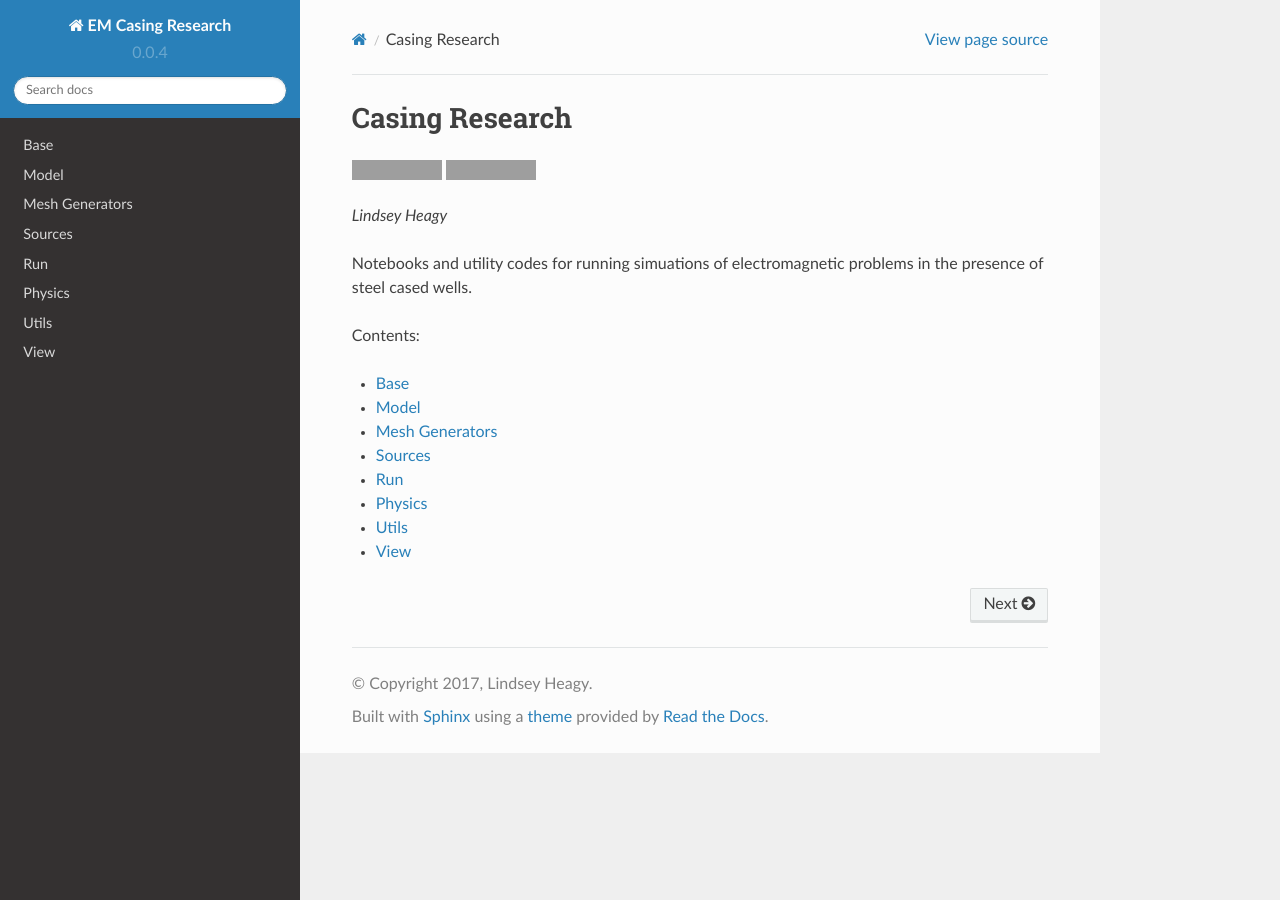
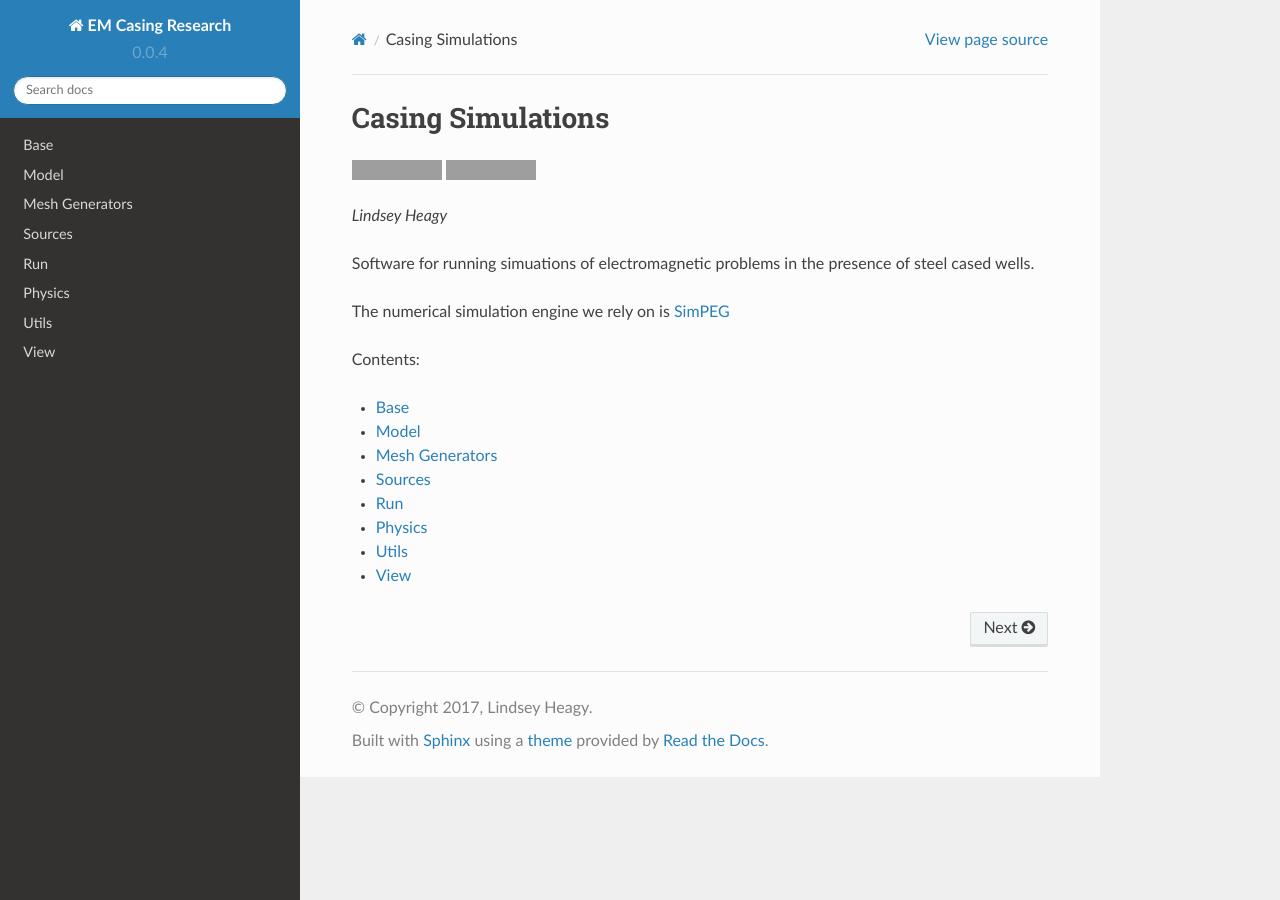
Before and after one commit to simpeg-research/casingSimulations, a Sphinx documentation site: the page built from docs/index.rst, in a window 1280 px wide. Built offline with Sphinx 7.4.7 and the Read the Docs theme 2.0.0, drawn with Linux system fonts in a browser that asks for light colours; the version number is read from the project's files by our own code; grey boxes are pictures that could not be loaded.

Commit message:
clean up docs

```diff
--- a/README.rst
+++ b/README.rst
@@ -1,5 +1,5 @@
-Casing Research
-===============
+Casing Simulations
+==================
 
 .. image:: https://travis-ci.org/lheagy/casingSimulations.svg?branch=master
     :target: https://travis-ci.org/lheagy/casingSimulations
@@ -11,5 +11,10 @@ Casing Research
 
 *Lindsey Heagy*
 
-Notebooks and utility codes for running simuations of electromagnetic problems
+Software for running simuations of electromagnetic problems
 in the presence of steel cased wells.
+
+The numerical simulation engine we rely on is SimPEG_
+
+
+.. _SimPEG: http://simpeg.xyz
--- a/docs/conf.py
+++ b/docs/conf.py
@@ -20,6 +20,9 @@ import os
 import sys
 sys.path.append('../')
 sys.path.append('../tests')
+sys.path.append('../casingSimulations')
+
+import casingSimulations
 
 # -- General configuration ------------------------------------------------
 
```
